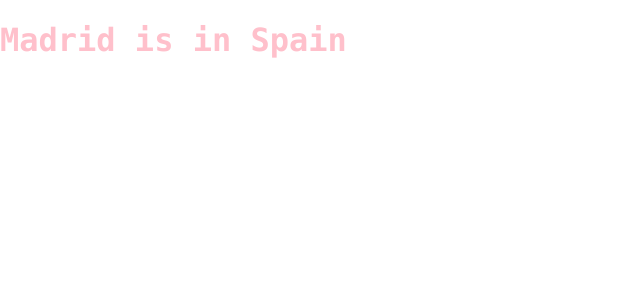
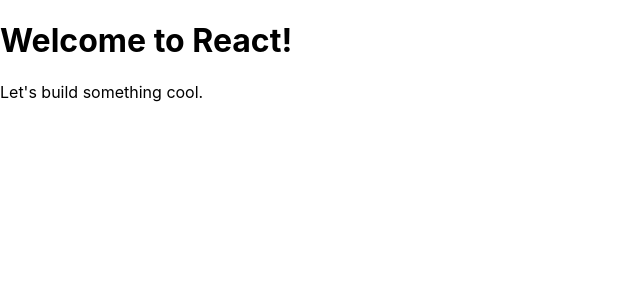
Before and after one commit to beebus/hello-react, a React (Create React App) app: page / in a window 1280 px wide. Shown: the top 300 px of the page, without its empty margins (0-640 px from the left). Built offline with nearby package versions, Linux system fonts and the light colour scheme.

Commit message:
Created a React component in src/index.js

```diff
--- a/src/index.js
+++ b/src/index.js
@@ -2,14 +2,16 @@
 import ReactDOM from 'react-dom';
 import './index.css';
 
-let city = {
-    name: "Madrid",
-    country: "Spain"
-};
+function Hello() {
+    return (
+        <div>
+            <h1>Welcome to React!</h1>
+            <p>Let's build something cool.</p>
+        </div>
+    );
+}
 
 ReactDOM.render(
-    <h1 id="heading" className="cool-text">
-        { city.name } is in { city.country }
-    </h1>,
+    <Hello />,
     document.getElementById('root')
 );
```
